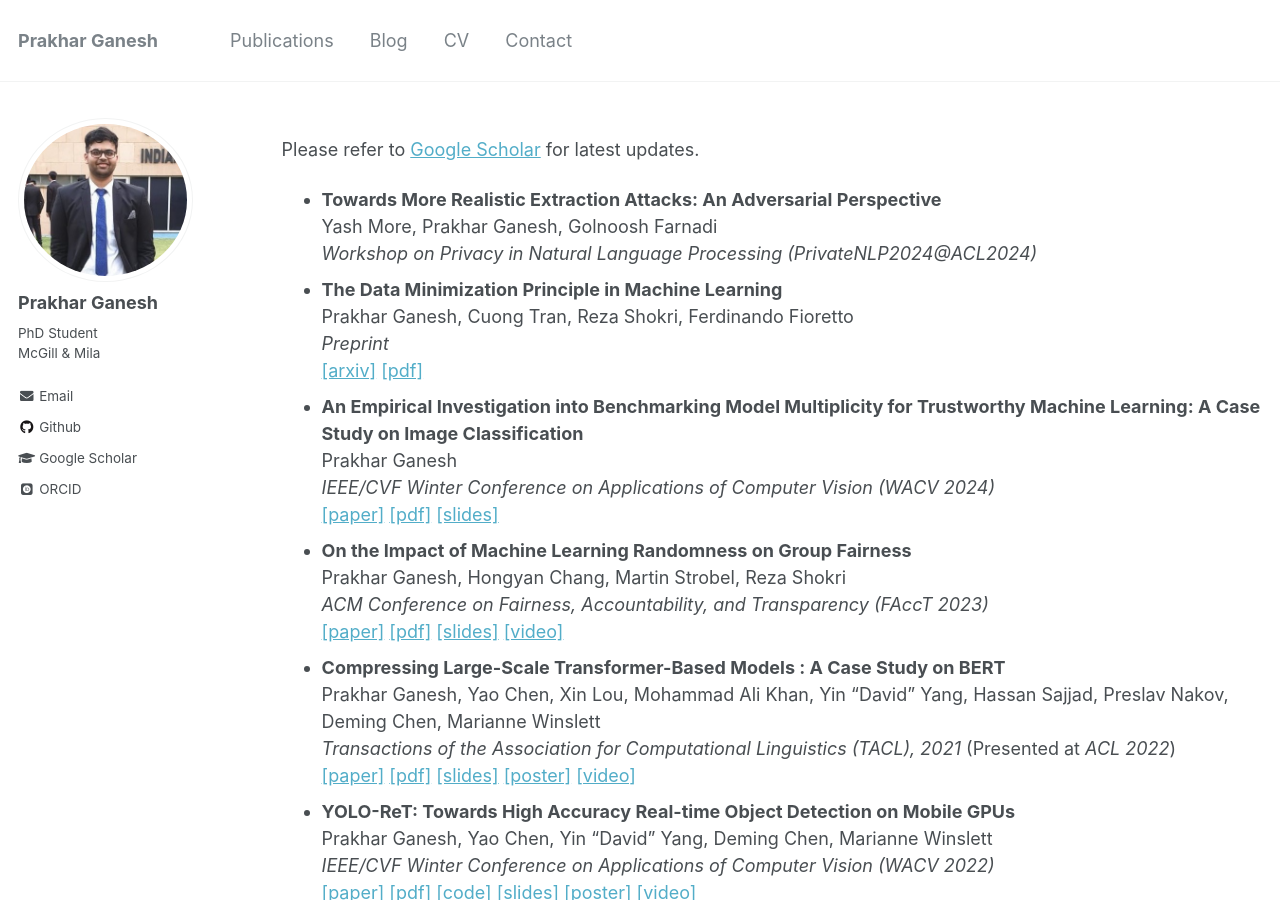
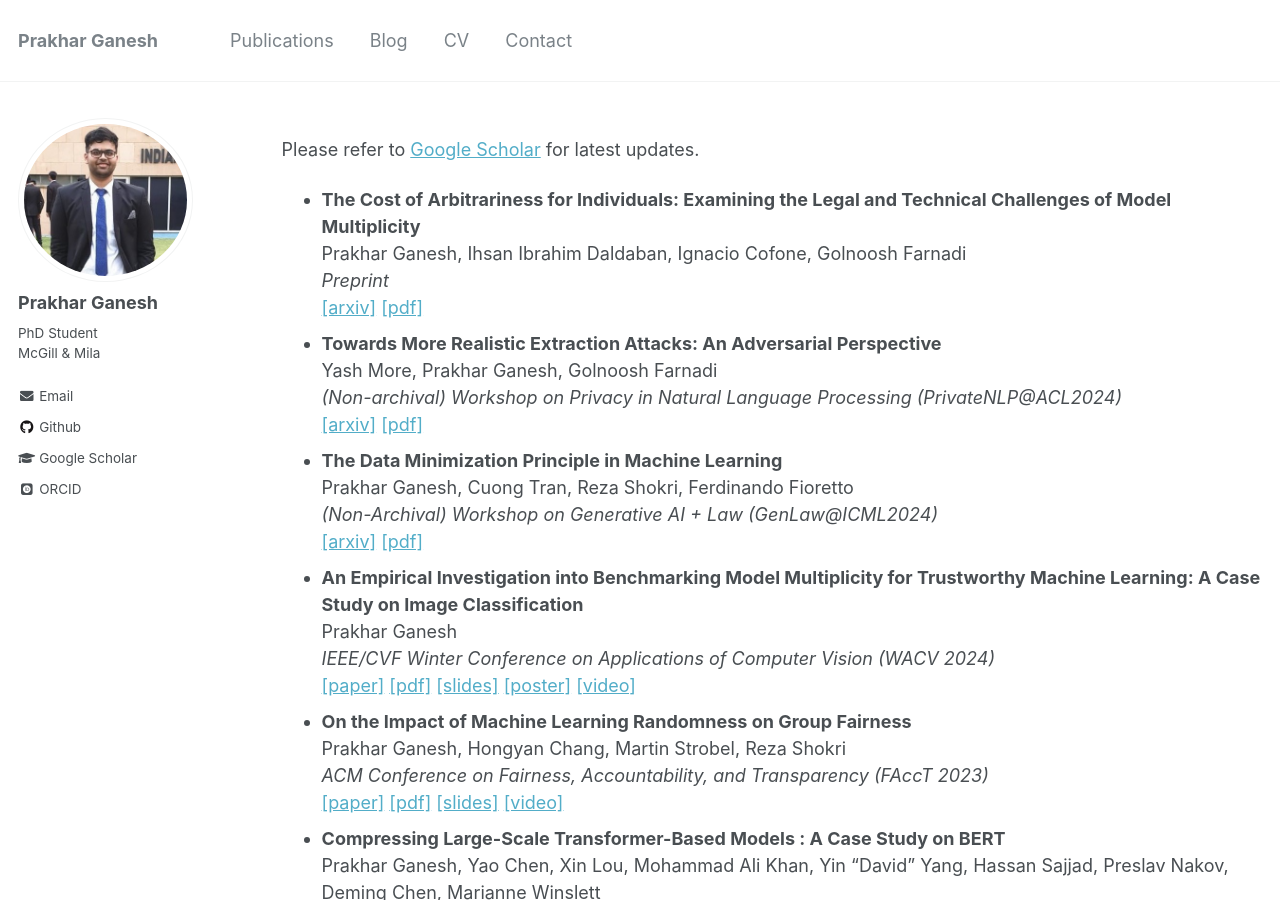
Before and after one commit to prakharg24/prakharg24.github.io, a Jekyll site: the page built from _pages/publications.md, in a window 1280 px wide and 900 px high. Built offline with Jekyll 4.4.1, drawn with Linux system fonts in a browser that asks for light colours; some web fonts are replaced.

Commit message:
update Jul 20th

```diff
--- a/_pages/publications.md
+++ b/_pages/publications.md
@@ -9,17 +9,22 @@ author_profile: true
 
 Please refer to [Google Scholar](https://scholar.google.co.in/citations?user=Xd5QJoEAAAAJ&hl=en&oi=ao){:target="_blank"} for latest updates.
 
+* **The Cost of Arbitrariness for Individuals: Examining the Legal and Technical Challenges of Model Multiplicity**
+Prakhar Ganesh, Ihsan Ibrahim Daldaban, Ignacio Cofone, Golnoosh Farnadi
+_Preprint_
+[\[arxiv\]](https://arxiv.org/abs/2407.13070){:target="_blank"} [\[pdf\]](http://prakharg24.github.io/files/cost_arbitrariness.pdf){:target="_blank"}
 * **Towards More Realistic Extraction Attacks: An Adversarial Perspective**
 Yash More, Prakhar Ganesh, Golnoosh Farnadi
-_Workshop on Privacy in Natural Language Processing (PrivateNLP2024@ACL2024)_
+_(Non-archival) Workshop on Privacy in Natural Language Processing (PrivateNLP@ACL2024)_
+[\[arxiv\]](https://arxiv.org/abs/2407.02596){:target="_blank"} [\[pdf\]](http://prakharg24.github.io/files/realistic_extraction.pdf){:target="_blank"}
 * **The Data Minimization Principle in Machine Learning**
 Prakhar Ganesh, Cuong Tran, Reza Shokri, Ferdinando Fioretto
-_Preprint_
+_(Non-Archival) Workshop on Generative AI + Law (GenLaw@ICML2024)_
 [\[arxiv\]](https://arxiv.org/abs/2405.19471){:target="_blank"} [\[pdf\]](http://prakharg24.github.io/files/data_minimization.pdf){:target="_blank"}
 * **An Empirical Investigation into Benchmarking Model Multiplicity for Trustworthy Machine Learning: A Case Study on Image Classification**
 Prakhar Ganesh
 _IEEE/CVF Winter Conference on Applications of Computer Vision (WACV 2024)_
-[\[paper\]](https://openaccess.thecvf.com/content/WACV2024/html/Ganesh_An_Empirical_Investigation_Into_Benchmarking_Model_Multiplicity_for_Trustworthy_Machine_WACV_2024_paper.html){:target="_blank"} [\[pdf\]](http://prakharg24.github.io/files/multiplicity_benchmark.pdf){:target="_blank"} [\[slides\]](http://prakharg24.github.io/files/multiplicity_benchmark_slides.pdf){:target="_blank"}
+[\[paper\]](https://openaccess.thecvf.com/content/WACV2024/html/Ganesh_An_Empirical_Investigation_Into_Benchmarking_Model_Multiplicity_for_Trustworthy_Machine_WACV_2024_paper.html){:target="_blank"} [\[pdf\]](http://prakharg24.github.io/files/multiplicity_benchmark.pdf){:target="_blank"} [\[slides\]](http://prakharg24.github.io/files/multiplicity_benchmark_slides.pdf){:target="_blank"} [\[poster\]](http://prakharg24.github.io/files/multiplicity_benchmark_poster.pdf){:target="_blank"} [\[video\]](https://drive.google.com/file/d/1GKME5MCUzxYRMTSzJo4oJhykY0Ol40aZ/view?usp=sharing){:target="_blank"}
 * **On the Impact of Machine Learning Randomness on Group Fairness**
 Prakhar Ganesh, Hongyan Chang, Martin Strobel, Reza Shokri
 _ACM Conference on Fairness, Accountability, and Transparency (FAccT 2023)_
```
Also changed, not shown: 4 other files.
